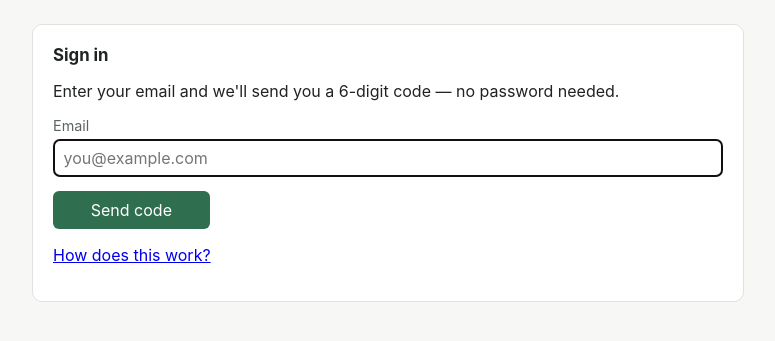
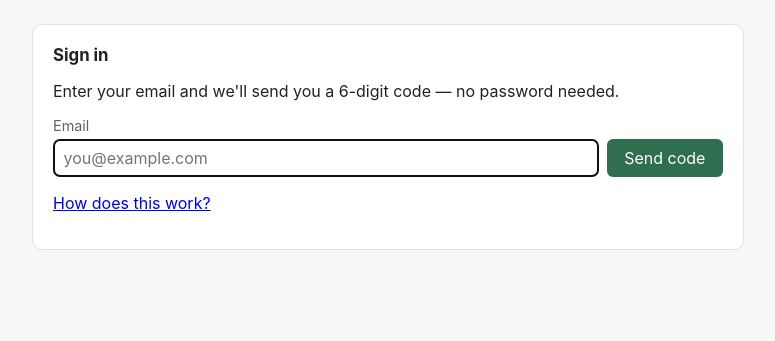
Before and after one commit to ramondevries/kilo, a Flask app: page / in a window 1280 px wide. Shown: the part 65-406 px from the top of the page, without its empty margins (252-1027 px from the left). Run offline with Flask 3, Linux system fonts and the light colour scheme; some libraries are stand-ins or nearby versions.

Commit message:
Put the Send code button next to the email input
Co-Authored-By: Claude Sonnet 5.5 <noreply@anthropic.com>

```diff
--- a/app/static/style.css
+++ b/app/static/style.css
@@ -467,6 +467,23 @@ button.back-link {
 .field { display: flex; flex-direction: column; gap: 0.3rem; }
 .field-wide { grid-column: 1 / -1; }
 
+/* A text input with its submit button on the same line. */
+.input-with-button {
+  display: flex;
+  gap: 0.5rem;
+  align-items: stretch;
+}
+
+.input-with-button input {
+  flex: 1 1 auto;
+  min-width: 0;
+}
+
+.input-with-button button {
+  flex: 0 0 auto;
+  white-space: nowrap;
+}
+
 label { font-size: var(--fs-ui); color: var(--muted); }
 
 input, button, select {
--- a/app/templates/login.html
+++ b/app/templates/login.html
@@ -10,12 +10,14 @@
       {{ form.hidden_tag() }}
       <div class="field field-wide">
         {{ form.email.label }}
-        {{ form.email(placeholder="you@example.com", autofocus=true) }}
+        <div class="input-with-button">
+          {{ form.email(placeholder="you@example.com", autofocus=true) }}
+          <button type="submit">Send code</button>
+        </div>
         {% for error in form.email.errors %}
           <p class="flash flash-error">{{ error }}</p>
         {% endfor %}
       </div>
-      <button type="submit">Send code</button>
     </form>
     <p class="muted-link"><a href="{{ url_for('auth.about') }}">How does this work?</a></p>
   </section>
--- a/app/templates/signup.html
+++ b/app/templates/signup.html
@@ -10,12 +10,14 @@
       {{ form.hidden_tag() }}
       <div class="field field-wide">
         {{ form.email.label }}
-        {{ form.email(placeholder="you@example.com", autofocus=true) }}
+        <div class="input-with-button">
+          {{ form.email(placeholder="you@example.com", autofocus=true) }}
+          <button type="submit">Send code</button>
+        </div>
         {% for error in form.email.errors %}
           <p class="flash flash-error">{{ error }}</p>
         {% endfor %}
       </div>
-      <button type="submit">Send code</button>
     </form>
   </section>
 {% endblock %}
```
Also changed, not shown: tests/test_auth.py (+6 -0 lines).
